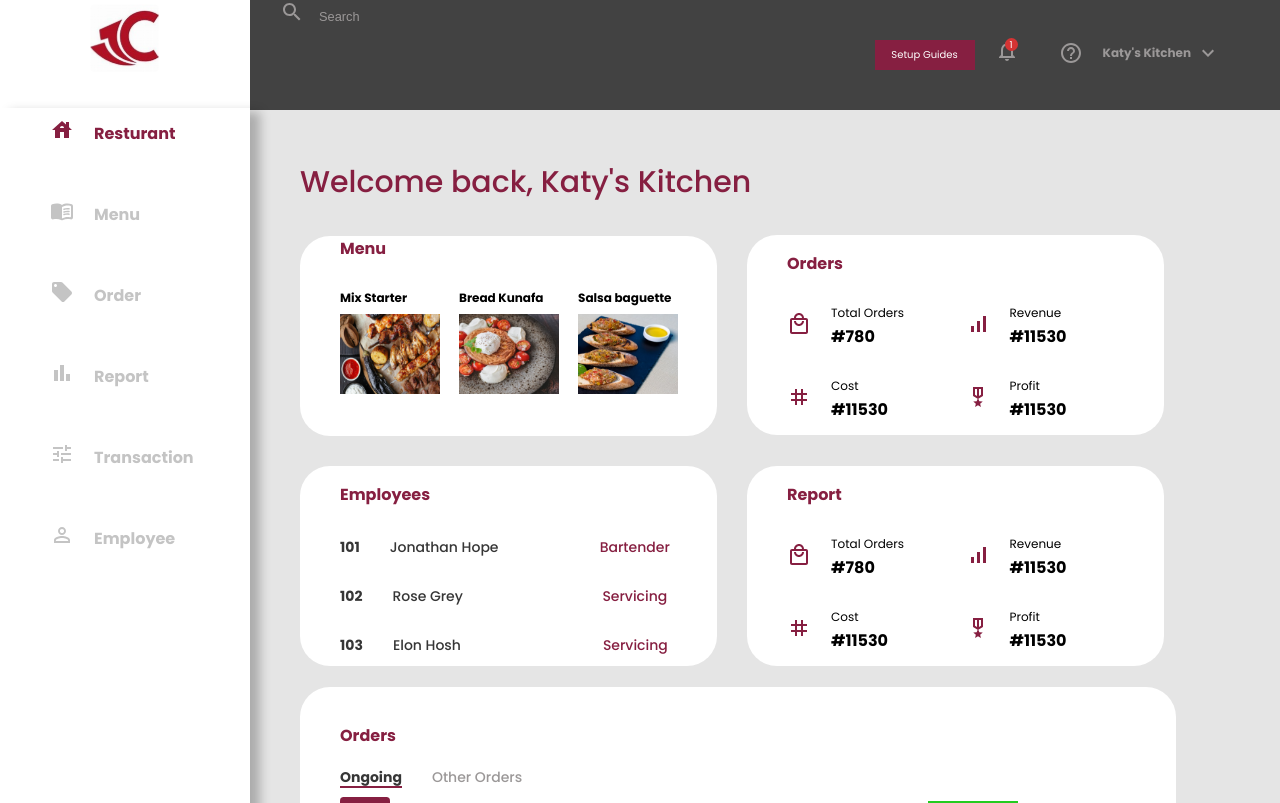
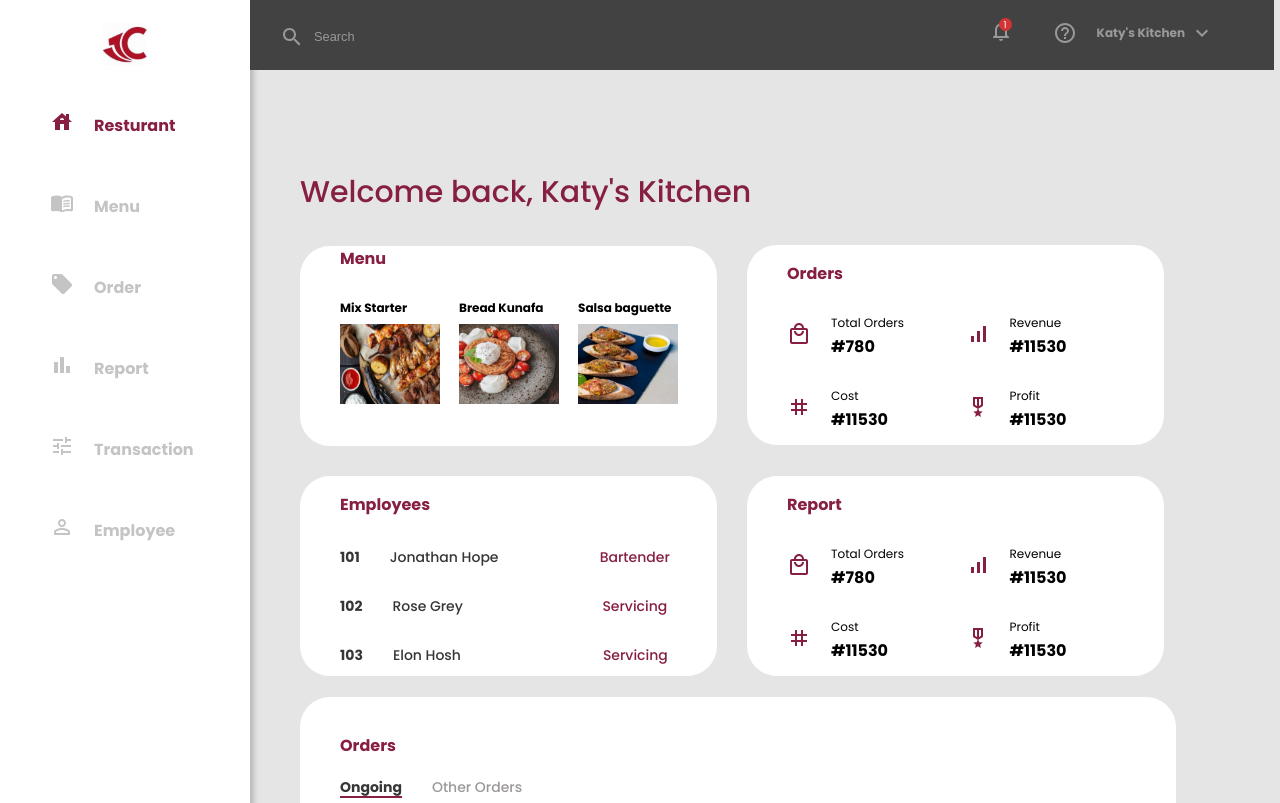
Before and after one commit to Samwell10/officeproject, a React (Create React App) app: page / in a window 1280 px wide. Shown: the top 803 px of the page. Built offline with nearby package versions, Linux system fonts and the light colour scheme.

Commit message:
deploy to github pages

```diff
--- a/src/App.css
+++ b/src/App.css
@@ -20,9 +20,10 @@ body{
 }
 /* for sidebar */
 .sidebar{
+  box-shadow: 4px 2px 5px rgba(0, 0, 0, 0.189);
   height: 120vh;
   width: 250px;
-  position: absolute;
+  position: fixed;
   top: 0;
   bottom: 0;
   padding: 0;
@@ -32,8 +33,11 @@ body{
   display: flex;
   justify-content: center;
 }
+.logo{
+  width: 50px;
+  padding-top:20px;
+}
 .links nav{
-  box-shadow: 10px 4px 10px rgba(0, 0, 0, 0.25);
   list-style: none;
   margin-top: 20px;
   height: 105vh;
@@ -63,11 +67,19 @@ body{
 /* for topbar */
 .topbar{
   display: flex;
+  position: fixed;
   justify-content: space-between;
   margin-left: 250px;
-  width: calc(100%-250px);
-  height: 110px;
+  width: 85%;
+  height: 70px;
   background-color: var(--topbarbackgroundcolor);
+}
+.searchbar-container{
+  display: flex;
+  align-items: center;
+}
+.searchicon{
+  margin-top: 10px;
 }
 .searchbar{
   display: flex;
@@ -77,7 +89,7 @@ body{
 }
 .search{
   margin-left: 5px;
-  padding-left: 10px;
+  padding-left: 5px;
   background: transparent;
   border: none;;
   color: var(--searchbartext);
@@ -153,6 +165,7 @@ textarea:focus{
   width: calc(100%-250px);
 }
 .title{
+  margin-top: 150px;
   font-family: "Poppins";
   font-size: 30px;
   font-weight: 500;
@@ -362,25 +375,24 @@ textarea:focus{
   margin-left: 50px;
   color: var(--textcolor1);
 }
+@media(max-width: 1300px){
+  .topbar{
+    width: 80%;
+  }
+}
 @media(max-width: 1000px){
   .topbar{
-    display: flex;
-    flex-direction: column-reverse;
-    justify-content: space-between;
+    flex-direction: column;
     position: relative;
     margin-left: 0px;
     width: 100%;
     height: 200px;
-    padding-top: 40px;
-    background-color: var(--topbarbackgroundcolor);
-  }
-  .setup{
-    margin-left: 10%;
-    padding-bottom: 100px;
+    padding-top: 0px;
   }
   .title{
     position: absolute;
-    top: 8%;
+    top: 50px;
+    margin-top: 0px;
     color: white;
     margin-left: 10%;
     margin-right: 30%;
@@ -468,7 +480,7 @@ textarea:focus{
     width: 100%;
     height: 0;
     position: absolute;
-    top: 57%;
+    top: 54.5%;
     background-color: transparent;
     display: flex;
     justify-content: center;
@@ -579,14 +591,14 @@ textarea:focus{
 
   }
 }
-@media(max-width: 580px){
+@media(max-width: 645px){
   .menu-outer{
     display: flex;
     justify-content: center;
   }
   .menus img{
-    width: 100px;
-    height: 100px;
+    width: 120px;
+    height: 120px;
     border: 1px solid transparent;
     border-radius: 8px;
   }
@@ -657,3 +669,54 @@ textarea:focus{
 
   }
 }
+@media(max-width: 450px){
+  .menus img{
+    width: 100px;
+    height: 100px;
+  }
+}
+@media(max-width: 389px){
+  .menu{
+    padding-bottom: 50px;
+  }
+  .menus img{
+    width: 80px;
+  }
+  .menu-name{
+    font-size: 10px;
+    font-weight: 700;
+  }
+  .sidebar{
+    top: 50%;
+  }
+  .sideicon{
+    padding: 0px;
+    padding-top: 5px;
+    padding-bottom:5px;
+  }
+  .address-name{
+    font-size: 10px;
+    text-align: center;
+  }
+}
+@media(max-width: 310px){
+  .title{
+    font-size: 25px;
+  }
+  .menu{
+    padding-bottom: 30px;
+  }
+  .menus img{
+    width: 60px;
+    height: 60px;
+  }
+  .sidebar{
+    top: 48%;
+  }
+  .sideicon{
+    width: 30px;
+  }
+  .sideicon:nth-child(5){
+    margin-left: 10px;
+  }
+}
--- a/src/Components/Topbar.js
+++ b/src/Components/Topbar.js
@@ -12,26 +12,14 @@ const Topbar = () => {
                             </div>
                             <form>
                                 <input
-                                type ="text"
-                                className="search"
-                                placeholder = "Search"
+                                    type ="text"
+                                    className="search"
+                                    placeholder = "Search"
                                 />
-                                {/* <div className="bell">
-                                <div className="bellicon">
-                                        <NotificationsNoneOutlinedIcon/>
-                                </div>
-                                <div className="bellnumber">
-                                        <p>1</p>
-                                </div>
-                                </div>           */}
-                                    </form>
+                            </form>
                      </div>
             </div>
-
             <div className="notificationSide">
-                <div className="setup">
-                    <button className="setupbutton">Setup Guides</button>
-                </div>
                 <div className="bell">
                     <div className="bellicon">
                         <NotificationsNoneOutlinedIcon/>
```
